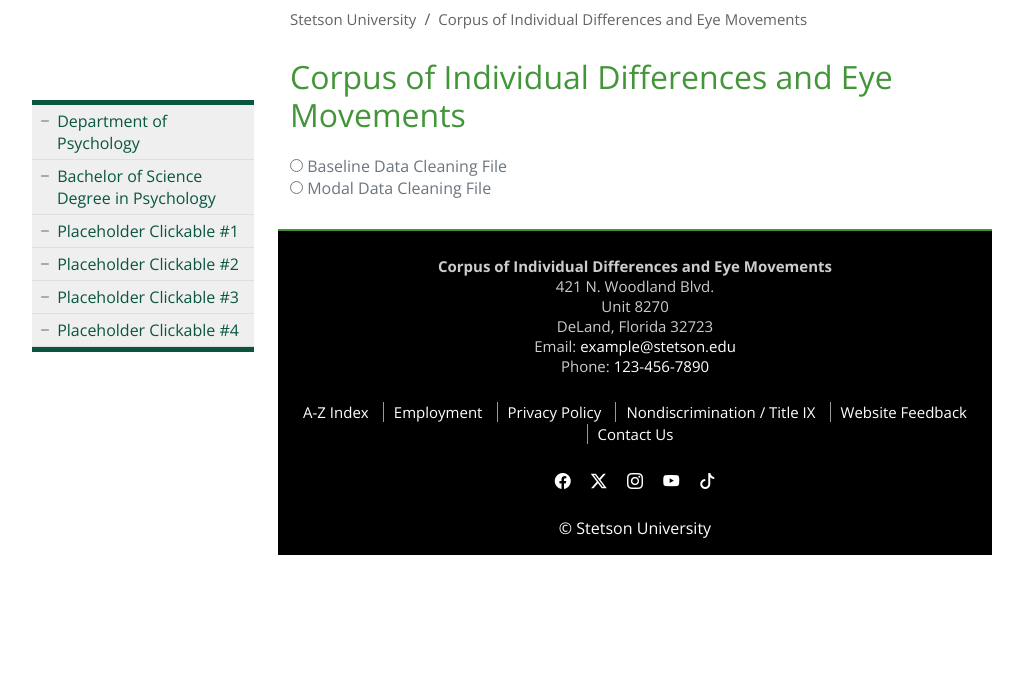
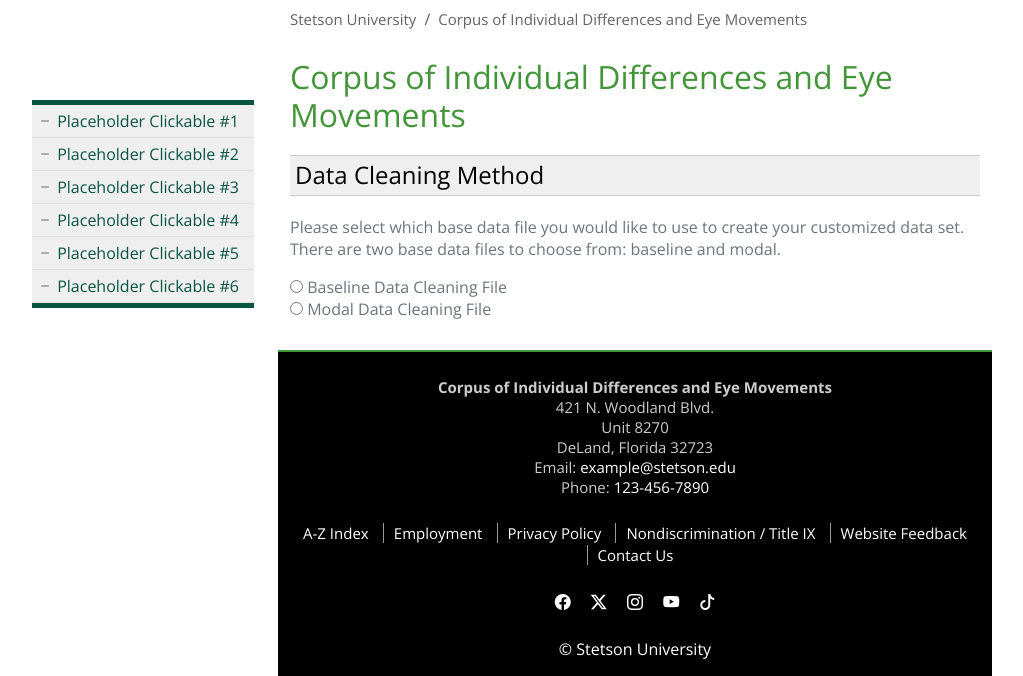
Before and after one commit to StetsonMathCS/project-1-data-dynamos, a Flask app: template templates/index.html in a window 1280 px wide. Shown: the part 146-822 px from the top of the page, without its empty margins (128-1151 px from the left). Before the commit the page ends 701 px from the top, so only its background shows below. Run offline with Flask 3, Linux system fonts and the light colour scheme; the template is opened without the code that fills it: most values are stand-ins (such as "Sample title", 1, 10 or a date in 2020); some libraries are stand-ins or nearby versions.

Commit message:
Update index.html

```diff
--- a/templates/index.html
+++ b/templates/index.html
@@ -30,7 +30,7 @@
                     <nav class="navbar navbar-expand-lg navbar-light" aria-label="Universal Navigation">
                         <a class="navbar-brand" href="https://www.stetson.edu">
                             <img
-                                src="../images/logo.webp"
+                                src="images/logo.webp"
                                 loading="lazy"
                                 width="235"
                                 height="80"
@@ -240,12 +240,14 @@
                     <button id="side-menu-toggle" type="button" class="d-lg-none rounded" data-bs-toggle="collapse" data-bs-target="#side-menu"><i class="bi bi-list"></i> Webpage Menu</button>
                     <ul id="side-menu" class="collapse">
                         <!-- NAVBAR LEFT MARGIN -->
-                        <li><i class="bi bi-dash"></i> <a href="https://www.stetson.edu/artsci/psychology/">Department of Psychology</a></li>
-                        <li><i class="bi bi-dash"></i> <a href="https://www.stetson.edu/artsci/psychology/degree-requirements.php">Bachelor of Science Degree in Psychology</a></li>
+
                         <li><i class="bi bi-dash"></i> <a href="https://www.stetson.edu/#">Placeholder Clickable #1</a></li>
                         <li><i class="bi bi-dash"></i> <a href="https://www.stetson.edu/#">Placeholder Clickable #2</a></li>
                         <li><i class="bi bi-dash"></i> <a href="https://www.stetson.edu/#">Placeholder Clickable #3</a></li>
                         <li><i class="bi bi-dash"></i> <a href="https://www.stetson.edu/#">Placeholder Clickable #4</a></li>
+                        <li><i class="bi bi-dash"></i> <a href="https://www.stetson.edu/#">Placeholder Clickable #5</a></li>
+                        <li><i class="bi bi-dash"></i> <a href="https://www.stetson.edu/#">Placeholder Clickable #6</a></li>
+
                     </ul>
                     <div id="menu-ad"></div>
                 </aside>
@@ -265,6 +267,8 @@
                         <!-- THIS DIV IS WHERE YOU WILL WANT TO INSERT CONTENT. EVERYTHING OUTSIDE OF IT IS THE TEMPLATE FOR THE PAGE WHILE THE INSIDE IS THE THEME. -Corey -->
                     <!-- Place this snippet inside the <div id="layout" class="container-fluid"> in your index.html file -->
                         <div id="data-cleaning-method">
+                            <h2>Data Cleaning Method</h2>
+                            <p>Please select which base data file you would like to use to create your customized data set. There are two base data files to choose from: baseline and modal.</p>
                             <form>
                                 <input type="radio" id="baseline" name="data_file_type" value="baseline">
                                 <label for="baseline">Baseline Data Cleaning File</label><br>
@@ -291,6 +295,21 @@
                             }
                         </script>
 
+                        <div id="variable-selection">
+                            {% for category, variables in headers_parts.items() %}
+                            <div class="category">
+                                <h2>{{ category }}</h2>
+                                {% for variable, description in variables %}
+                                <div class="variable">
+                                    <input type="checkbox" id="var_{{ loop.index }}" name="variables" value="{{ variable }}">
+                                    <label for="var_{{ loop.index }}">{{ variable }}</label>
+                                    <a href="javascript:void(0);" onclick="showPopup('{{ description }}')">?</a>
+                                </div>
+                                {% endfor %}
+                            </div>
+                            {% endfor %}
+                        </div>
+
 
   <!-- Popup Template -->
   <div id="popup" class="popup" style="display:none; position:fixed; top:10px; left:50%; transform:translateX(-50%); padding:20px; background:#fff; border:1px solid #ddd; z-index:10001;">
@@ -315,7 +334,7 @@
   </script>
 
         </div>
-        <footer> <!--NEED TO FIX, BUNCHED UP - Corey-->
+        <footer>
             <section id="contacts" title="Contact Information">
                 <h2>Corpus of Individual Differences and Eye Movements</h2>
                 <p>
```
